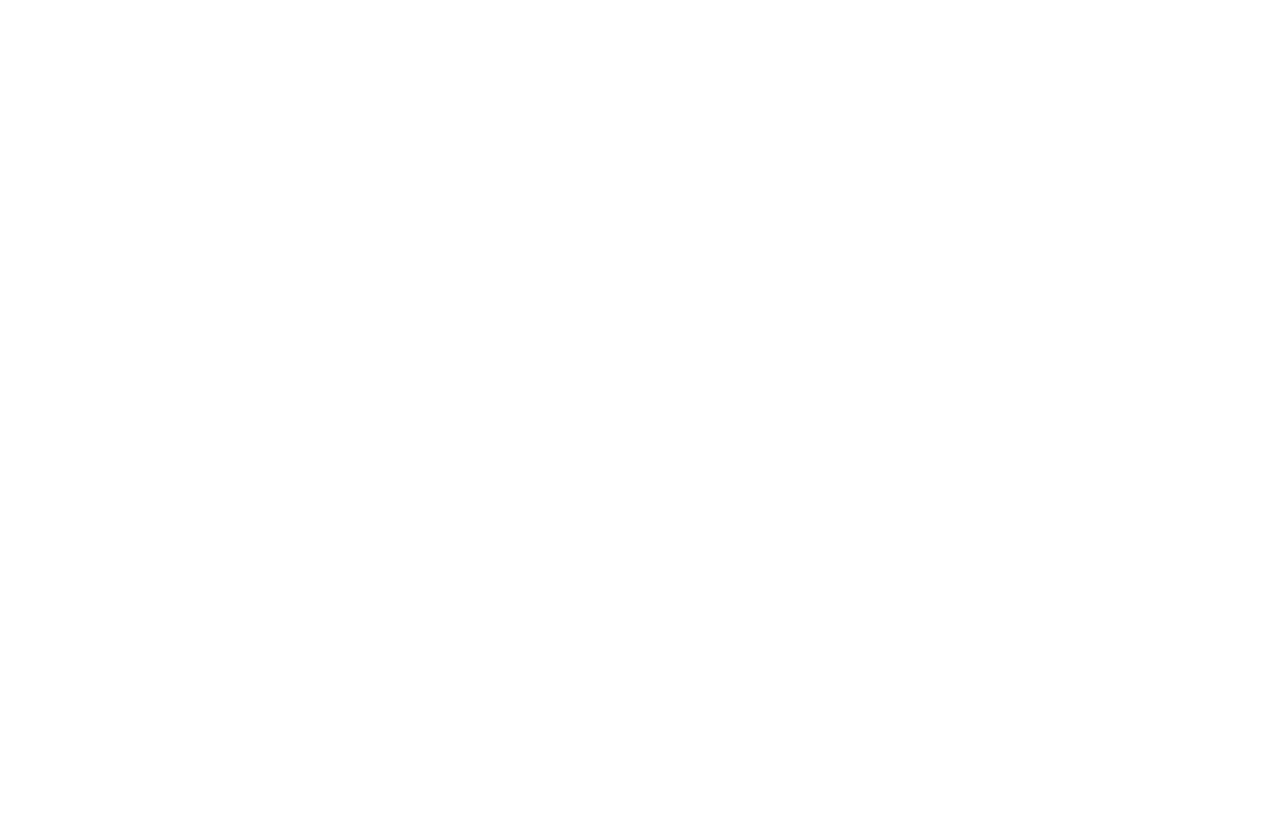
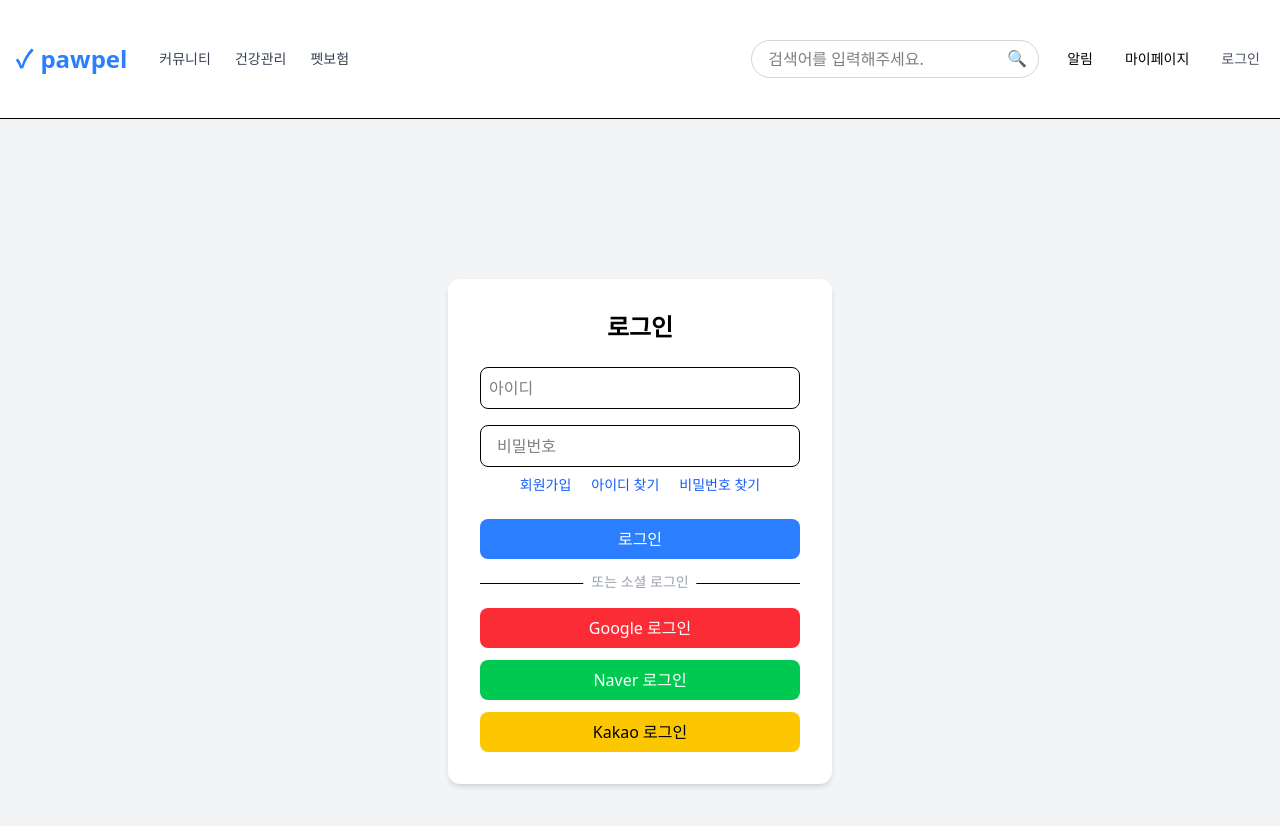
Before and after one commit to Songyonggeun/pawpelfront, a Next.js app: page /login in a window 1280 px wide. Before the commit this address had no page. Shown: the top 826 px of the page. Before the commit the page ends 800 px from the top, so only its background shows below. Built offline with nearby package versions, Linux system fonts and the light colour scheme.

Commit message:
wegweg
weg

```diff
--- /dev/null
+++ b/app/(application)/login/page.jsx
@@ -0,0 +1,76 @@
+'use client';
+
+import { useState } from "react";
+
+export default function LoginPage() {
+  const [userId, setUserId] = useState("");
+  const [password, setPassword] = useState("");
+
+  const handleLogin = (e) => {
+    e.preventDefault();
+    console.log("로그인 시도:", userId, password);
+  };
+
+  return (
+    <div className="flex justify-center items-start min-h-screen bg-gray-100 pt-40 ">
+      <form
+        onSubmit={handleLogin}
+        className="bg-white p-8 rounded-xl shadow-md w-full max-w-sm"
+      >
+        <h2 className="text-2xl font-semibold mb-6 text-center">로그인</h2>
+
+        <input
+          type="text"
+          placeholder="아이디"
+          value={userId}
+          onChange={(e) => setUserId(e.target.value)}
+          required
+          className="w-full px-2 py-2 mb-4 border rounded-lg focus:outline-none focus:ring-2 focus:ring-blue-400"
+        />
+
+        <input
+          type="password"
+          placeholder="비밀번호"
+          value={password}
+          onChange={(e) => setPassword(e.target.value)}
+          required
+          className="w-full px-4 py-2 mb-2 border rounded-lg focus:outline-none focus:ring-2 focus:ring-blue-400"
+        />
+
+        {/* 회원가입 / 아이디 찾기 / 비밀번호 찾기 */}
+        <div className="flex justify-center gap-x-5 text-sm text-blue-600 mb-6">
+          <a href="/signup/step1" className="hover:underline">회원가입</a>
+          <a href="#" className="hover:underline">아이디 찾기</a>
+          <a href="#" className="hover:underline">비밀번호 찾기</a>
+        </div>
+
+        <button
+          type="submit"
+          className="w-full bg-blue-500 text-white py-2 rounded-lg hover:bg-blue-600 transition"
+        >
+          로그인
+        </button>
+
+        {/* 소셜 로그인 구분선 */}
+        <div className="my-6 border-t relative">
+          <span className="absolute -top-3 left-1/2 transform -translate-x-1/2 bg-white px-2 text-sm text-gray-400">
+            또는 소셜 로그인
+          </span>
+        </div>
+
+        {/* 소셜 로그인 버튼들 */}
+        <div className="flex flex-col gap-3">
+          <button className="w-full bg-red-500 text-white py-2 rounded-lg hover:bg-red-600 transition">
+            Google 로그인
+          </button>
+          <button className="w-full bg-green-500 text-white py-2 rounded-lg hover:bg-green-600 transition">
+            Naver 로그인
+          </button>
+          <button className="w-full bg-yellow-400 text-black py-2 rounded-lg hover:bg-yellow-500 transition">
+            Kakao 로그인
+          </button>
+        </div>
+      </form>
+    </div>
+  );
+}
--- /dev/null
+++ b/app/(application)/signup/Step2/page.jsx
@@ -0,0 +1,86 @@
+"use client";
+
+import { useState } from "react";
+import { useRouter } from "next/router";
+
+const Step2 = () => {
+  const router = useRouter();
+  const [name, setName] = useState("");
+  const [email, setEmail] = useState("");
+  const [password, setPassword] = useState("");
+
+  // Step1에서 'isAgreed' 값을 로컬 스토리지에서 확인
+  const [isAgreed, setIsAgreed] = useState(false);
+
+  const handleSubmit = async (e) => {
+    e.preventDefault();
+
+    if (!name || !email || !password) {
+      alert("모든 필드를 작성해주세요.");
+      return;
+    }
+
+    // 서버에 개인정보 전달 (SSR 방식)
+    const response = await fetch("/api/signup", {
+      method: "POST",
+      headers: {
+        "Content-Type": "application/json",
+      },
+      body: JSON.stringify({ name, email, password }),
+    });
+
+    if (response.ok) {
+      localStorage.removeItem("isAgreed"); // 회원가입 완료 후 스토리지에서 동의 상태 제거
+      alert("회원가입이 완료되었습니다.");
+      router.push("/login"); // 로그인 페이지로 리디렉션
+    } else {
+      alert("회원가입에 실패했습니다.");
+    }
+  };
+
+  // Step1에서 넘어왔을 때 로컬 스토리지에서 동의 상태 확인
+  useEffect(() => {
+    const agreementStatus = localStorage.getItem("isAgreed");
+    if (agreementStatus !== "true") {
+      router.push("/signup/step1"); // 동의하지 않으면 step1로 돌아감
+    }
+  }, []);
+
+  return (
+    <div>
+      <h1>회원가입</h1>
+      <form onSubmit={handleSubmit}>
+        <div>
+          <label>이름</label>
+          <input
+            type="text"
+            value={name}
+            onChange={(e) => setName(e.target.value)}
+            required
+          />
+        </div>
+        <div>
+          <label>이메일</label>
+          <input
+            type="email"
+            value={email}
+            onChange={(e) => setEmail(e.target.value)}
+            required
+          />
+        </div>
+        <div>
+          <label>비밀번호</label>
+          <input
+            type="password"
+            value={password}
+            onChange={(e) => setPassword(e.target.value)}
+            required
+          />
+        </div>
+        <button type="submit">가입하기</button>
+      </form>
+    </div>
+  );
+};
+
+export default Step2;
--- a/components/(application)/header.jsx
+++ b/components/(application)/header.jsx
@@ -1,81 +1,146 @@
 'use client';
 
-import { useRouter } from 'next/navigation';
-import { Layout, Button, Row, Col } from 'antd';  // Row, Col을 사용
-import { AiOutlineLogin, AiOutlineLogout, AiOutlineUser } from 'react-icons/ai';
-import { Fragment, useState, useEffect } from 'react';
+import React, { useState } from 'react';
+import CommunityMenu from '@/components/(application)/communityMenu';
+import HealthCareMenu from '@/components/(application)/healthCare';
 
-export default function HeaderComponent() {
-  const router = useRouter();
-  const [isLoggedIn, setIsLoggedIn] = useState(false);  // 로그인 상태 관리
+export default function Header() {
+  const [showCommunityMenu, setShowCommunityMenu] = useState(false);
+  const [showHealthCareMenu, setShowHealthCareMenu] = useState(false);
+  const [mobileMenuOpen, setMobileMenuOpen] = useState(false);
 
-  useEffect(() => {
-    // 예시: 로그인 여부를 확인하는 로직 (localStorage 등 활용)
-    const user = localStorage.getItem('user');
-    if (user) {
-      setIsLoggedIn(true);  // 로그인 상태이면 true로 설정
+  const toggleCommunityMenu = () => {
+    setShowCommunityMenu(prev => !prev);
+    setShowHealthCareMenu(false);
+  };
+
+  const toggleHealthCareMenu = () => {
+    setShowHealthCareMenu(prev => !prev);
+    setShowCommunityMenu(false);
+  };
+
+  const toggleMobileMenu = () => {
+    setMobileMenuOpen(prev => !prev);
+    if (mobileMenuOpen) {
+      setShowCommunityMenu(false);
+      setShowHealthCareMenu(false);
     }
-  }, []);
-
-  const navigate = (path) => {
-    router.push(path);
   };
 
   return (
-    <Layout.Header className="sticky top-0 flex justify-between items-center border-b-2 border-b-gray-300 z-50 bg-white">
-      <Row justify="space-between" align="middle" style={{ width: '100%' }}>
-        {/* 왼쪽 메뉴 */}
-        <Col>
-          <Button type="link" size="large" onClick={() => navigate('/community')}>
+    <header className="w-full border-b bg-white">
+      <div className="max-w-7xl mx-auto px-4 py-10 flex items-center justify-between ">
+        {/* 로고 */}
+        <div className="flex items-center space-x-2">
+          <span className="text-blue-500 text-2xl font-bold">✓</span>
+          <span className="text-2xl font-bold text-blue-500">pawpel</span>
+        </div>
+
+        {/* 데스크탑 네비게이션 */}
+        <nav className="hidden md:flex space-x-6 text-gray-700 text-sm items-start mr-auto ml-8">
+          <button
+            onClick={toggleCommunityMenu}
+            className="relative hover:text-blue-500"
+          >
             커뮤니티
-          </Button>
-          <Button type="link" size="large" onClick={() => navigate('/healthcheck')}>
-            건강검진
-          </Button>
-          <Button type="link" size="large" onClick={() => navigate('/pet-insurance')}>
-            펫 보험
-          </Button>
-        </Col>
+          </button>
+          <button
+            onClick={toggleHealthCareMenu}
+            className="relative hover:text-blue-500"
+          >
+            건강관리
+          </button>
+          <a href="#" className="hover:text-blue-500">펫보험</a>
+        </nav>
 
-        {/* 오른쪽 메뉴 */}
-        <Col>
-          {isLoggedIn ? (
-            <Fragment>
-              <Button type="link" size="large" icon={<AiOutlineUser />} onClick={() => navigate('/mypage')}>
-                마이 페이지
-              </Button>
-              <Button
-                type="link"
-                size="large"
-                icon={<AiOutlineLogout />}
-                onClick={() => {
-                  localStorage.removeItem('user'); // 로그인 상태 초기화
-                  setIsLoggedIn(false); // 로그아웃 처리
-                  navigate('/login'); // 로그인 페이지로 이동
-                }}
-              >
-                로그아웃
-              </Button>
-            </Fragment>
-          ) : (
-            <Fragment>
-              {/* 로그인 버튼 */}
-              <Button type="link" size="large" icon={<AiOutlineLogin />} onClick={() => navigate('/login')}>
-                로그인
-              </Button>
+        {/* 검색 + 아이콘 (데스크탑) */}
+        <div className="hidden md:flex items-center space-x-6">
+          <div className="relative">
+            <input
+              type="text"
+              placeholder="검색어를 입력해주세요."
+              className="border border-gray-300 rounded-full px-4 py-1.5 w-72 focus:outline-none focus:ring-2 focus:ring-blue-400"
+            />
+            <button className="absolute right-3 top-1.5 text-gray-500">
+              🔍
+            </button>
+          </div>
 
-              {/* 회원가입 버튼 */}
-              <Button
-                type="link"
-                size="large"
-                onClick={() => navigate('/signup')}
-              >
-                회원가입
-              </Button>
-            </Fragment>
-          )}
-        </Col>
-      </Row>
-    </Layout.Header>
+          <button className="p-1 rounded hover:bg-gray-100 text-sm" aria-label="알림">알림</button>
+          <button className="p-1 rounded hover:bg-gray-100 text-sm" aria-label="마이페이지">마이페이지</button>
+
+          <div className="p-1 rounded hover:bg-gray-100 text-sm">
+            <a href="/login" className="text-gray-600">로그인</a>
+          </div>
+        </div>
+
+        {/* 모바일 햄버거 메뉴 버튼 */}
+        <button
+          className="md:hidden p-2 rounded-md hover:bg-gray-100"
+          onClick={toggleMobileMenu}
+          aria-label="모바일 메뉴 토글"
+        >
+          <svg
+            className="w-6 h-6 text-gray-700"
+            fill="none"
+            stroke="currentColor"
+            strokeWidth={2}
+            strokeLinecap="round"
+            strokeLinejoin="round"
+            viewBox="0 0 24 24"
+          >
+            {mobileMenuOpen ? (
+              <path d="M6 18L18 6M6 6l12 12" />
+            ) : (
+              <path d="M3 12h18M3 6h18M3 18h18" />
+            )}
+          </svg>
+        </button>
+      </div>
+
+      {/* 커뮤니티 서브 메뉴 (데스크탑) */}
+      {showCommunityMenu && (
+        <div className="max-w-7xl mx-auto px-4 border-t border-gray-200 md:block hidden">
+          <CommunityMenu visible={showCommunityMenu} />
+        </div>
+      )}
+
+      {/* 건강관리 서브 메뉴 (데스크탑) */}
+      {showHealthCareMenu && (
+        <div className="max-w-7xl mx-auto px-4 border-t border-gray-200 md:block hidden">
+          <HealthCareMenu />
+        </div>
+      )}
+
+      {/* 모바일 메뉴 */}
+      {mobileMenuOpen && (
+        <div className="md:hidden border-t border-gray-200 px-4 py-3 space-y-4">
+          <button
+            onClick={toggleCommunityMenu}
+            className="block w-full text-left text-gray-700 font-semibold hover:text-blue-500"
+          >
+            커뮤니티
+          </button>
+          {showCommunityMenu && <CommunityMenu visible={showCommunityMenu} />}
+
+          <button
+            onClick={toggleHealthCareMenu}
+            className="block w-full text-left text-gray-700 font-semibold hover:text-blue-500"
+          >
+            건강관리
+          </button>
+          {showHealthCareMenu && <HealthCareMenu />}
+
+          <a href="#" className="block text-gray-700 hover:text-blue-500">펫보험</a>
+
+          {/* 아이콘 버튼 모바일 - 세로 정렬 */}
+          <div className="flex flex-col space-y-2 text-sm">
+            <button className="text-left p-1 rounded hover:bg-gray-100" aria-label="알림">알림</button>
+            <button className="text-left p-1 rounded hover:bg-gray-100" aria-label="마이페이지">마이페이지</button>
+            <a href="/login" className="text-left p-1 rounded hover:bg-gray-100 text-gray-600">로그인</a>
+          </div>
+        </div>
+      )}
+    </header>
   );
 }
```
Also changed, not shown: app/(application)/signup/Step1/page.jsx (added, +46 -0 lines), 1 other file (tests, documents, lock files or other folders).
